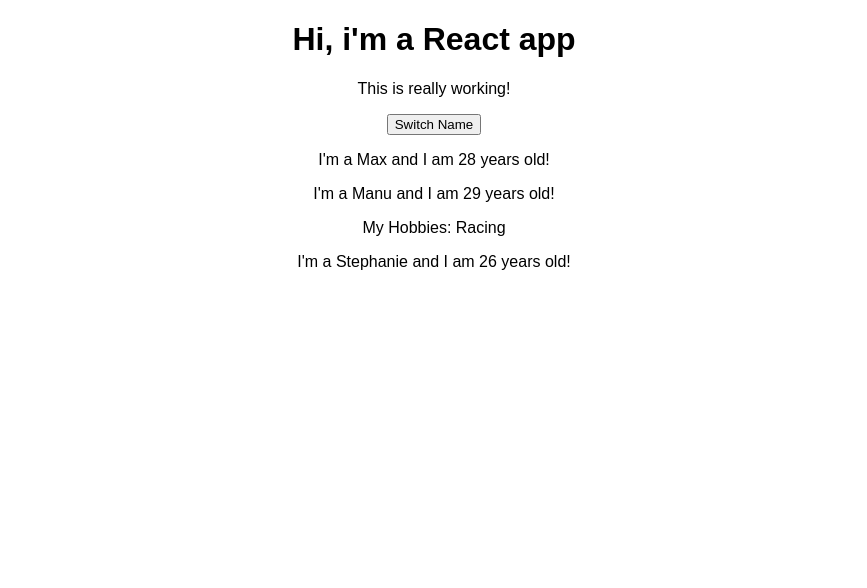
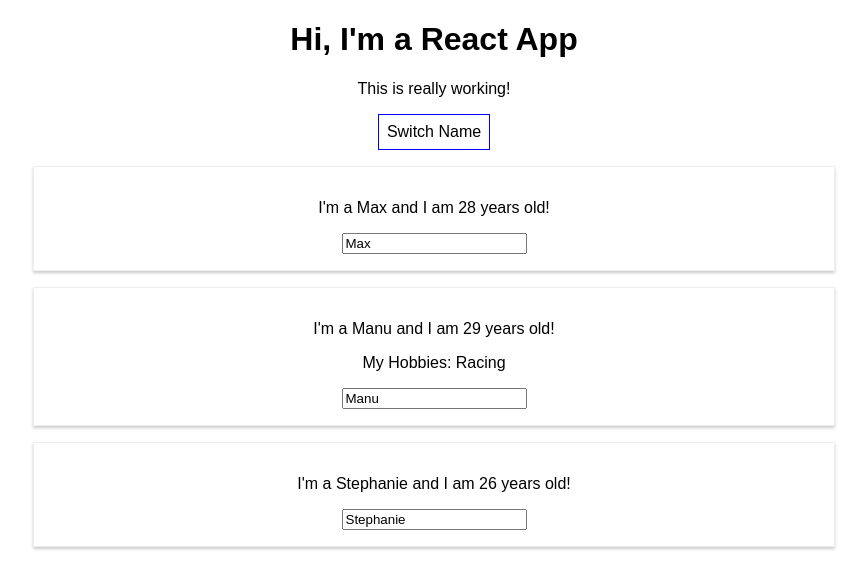
Before and after one commit to cultureweb/react-complete-guide, a React (Create React App) app: page / in a window 1280 px wide. Shown: the top 588 px of the page, without its empty margins (206-1073 px from the left). Built offline with nearby package versions, Linux system fonts and the light colour scheme.

Commit message:
Styling with const style into <button style={style}

```diff
--- a/package.json
+++ b/package.json
@@ -3,6 +3,7 @@
   "version": "0.1.0",
   "private": true,
   "dependencies": {
+    "@testing-library/react": "^8.0.1",
     "react": "^16.8.6",
     "react-dom": "^16.8.6",
     "react-scripts": "^3.0.1"
--- a/src/App.js
+++ b/src/App.js
@@ -1,4 +1,75 @@
-import React, { useState } from 'react';
+import React, { Component } from 'react';
+import './App.css';
+import Person from './Person/Person';
+
+class App extends Component {
+  state = {
+    persons: [
+      { name: 'Max', age: 28 },
+      { name: 'Manu', age: 29 },
+      { name: 'Stephanie', age: 26 }
+    ],
+    otherState: 'some other value'
+  }
+
+  switchNameHandler = (newName) => {
+    // console.log('Was clicked!');
+    // DON'T DO THIS: this.state.persons[0].name = 'Maximilian';
+    this.setState({
+      persons: [
+        { name: newName, age: 28 },
+        { name: 'Manu', age: 29 },
+        { name: 'Stephanie', age: 27 }
+      ]
+    })
+  }
+
+  nameChangedHandler = (event) => {
+    this.setState({
+      persons: [
+        { name: 'Max', age: 28 },
+        { name: event.target.value, age: 29 },
+        { name: 'Stephanie', age: 26 }
+      ]
+    })
+  }
+
+  render() {
+    const style = {
+      backgroundColor: 'white',
+      font: 'inherit',
+      border: '1px solid blue',
+      padding: '8px',
+      cursor: 'pointer'
+    };
+
+    return (
+      <div className="App">
+        <h1>Hi, I'm a React App</h1>
+        <p>This is really working!</p>
+        <button
+        style={style}
+        onClick={() => this.switchNameHandler('Maximilian!!')}>Switch Name</button>
+        <Person
+          name={this.state.persons[0].name}
+          age={this.state.persons[0].age} />
+        <Person
+          name={this.state.persons[1].name}
+          age={this.state.persons[1].age}
+          click={this.switchNameHandler.bind(this, 'Max!')}
+          changed={this.nameChangedHandler} >My Hobbies: Racing</Person>
+        <Person
+          name={this.state.persons[2].name}
+          age={this.state.persons[2].age} />
+      </div>
+    );
+    // return React.createElement('div', {className: 'App'}, React.createElement('h1', null, 'Does this work now?'));
+  }
+}
+
+export default App;
+
+/*import React, { useState } from 'react';
 import './App.css';
 import Person from './Person/Person';
 
@@ -13,29 +84,39 @@
   });
 
   const [otherState, setOtherState] = useState('some other value');
-console.log(personState, otherState);
+  console.log(personState, otherState);
 
-  const switchNameHandler = () => {
+  const switchNameHandler = (newName) => {
     setPersonState({
       persons: [
-        { name: 'ced', age: 42 },
+        { name: newName, age: 42 },
         { name: 'Manu', age: 29 },
         { name: 'Stephanie', age: 26 }
       ],
       otherState: personState.otherState
     });
   }
+
   return (
     <div className="App">
       <h1>Hi, i'm a React app</h1>
       <p>This is really working!</p>
-      <button onClick={switchNameHandler}>Switch Name</button>
-      <Person name={personState.persons[0].name} age={personState.persons[0].age} />
-      <Person name={personState.persons[1].name} age={personState.persons[1].age}>My Hobbies: Racing</Person>
-      <Person name={personState.persons[2].name} age={personState.persons[2].age} />
+      <button onClick={switchNameHandler.bind(this, 'cedric')}>Switch Name</button>
+      <Person
+        name={personState.persons[0].name}
+        age={personState.persons[0].age} />
+      <Person
+        name={personState.persons[1].name}
+        age={personState.persons[1].age}
+        click={this.switchNameHandler.bind('ced!')}>
+        My Hobbies: Racing</Person>
+      <Person
+        name={personState.persons[2].name}
+        age={personState.persons[2].age} />
     </div>
+
   );
 }
 
 
-export default App;
+export default App;*/
--- /dev/null
+++ b/src/Person/Person.css
@@ -0,0 +1,10 @@
+.Person{
+   width: 60%;
+   margin: auto ;
+   margin-top: 16px;
+   margin-bottom: 16px;
+   border: 1px solid #eee;
+   box-shadow: 0 2px 3px #ccc;
+   padding: 16px;
+   text-align: center;
+}
--- a/src/Person/Person.js
+++ b/src/Person/Person.js
@@ -1,13 +1,16 @@
+import React from "react";
+import './Person.css'
 
-import React from 'react';
-
-const person =  (props) => {
-    return (
-        <div>
-             <p>I'm a {props.name} and I am {props.age} years old! </p>
-             <p>{props.children}</p>
-        </div>
-    )
+const person = props => {
+  return (
+    <div className="Person">
+      <p onClick={props.click}>
+        I'm a {props.name} and I am {props.age} years old!{" "}
+      </p>
+      <p>{props.children}</p>
+      <input type="text" onChange={props.changed} value={props.name}/>
+    </div>
+  );
 };
 
 export default person;
```
Also changed, not shown: 2 other files (tests, documents, lock files or other folders).
